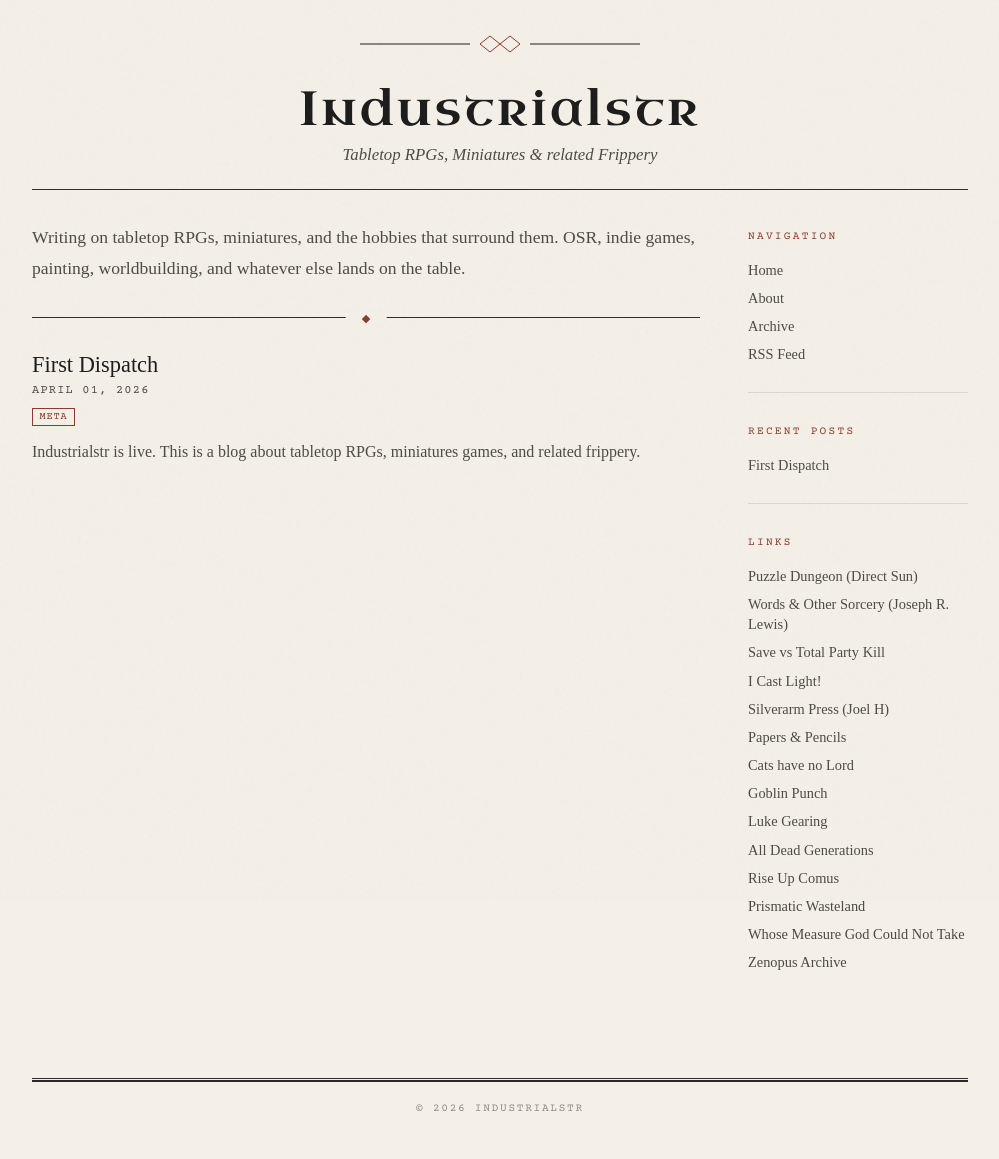
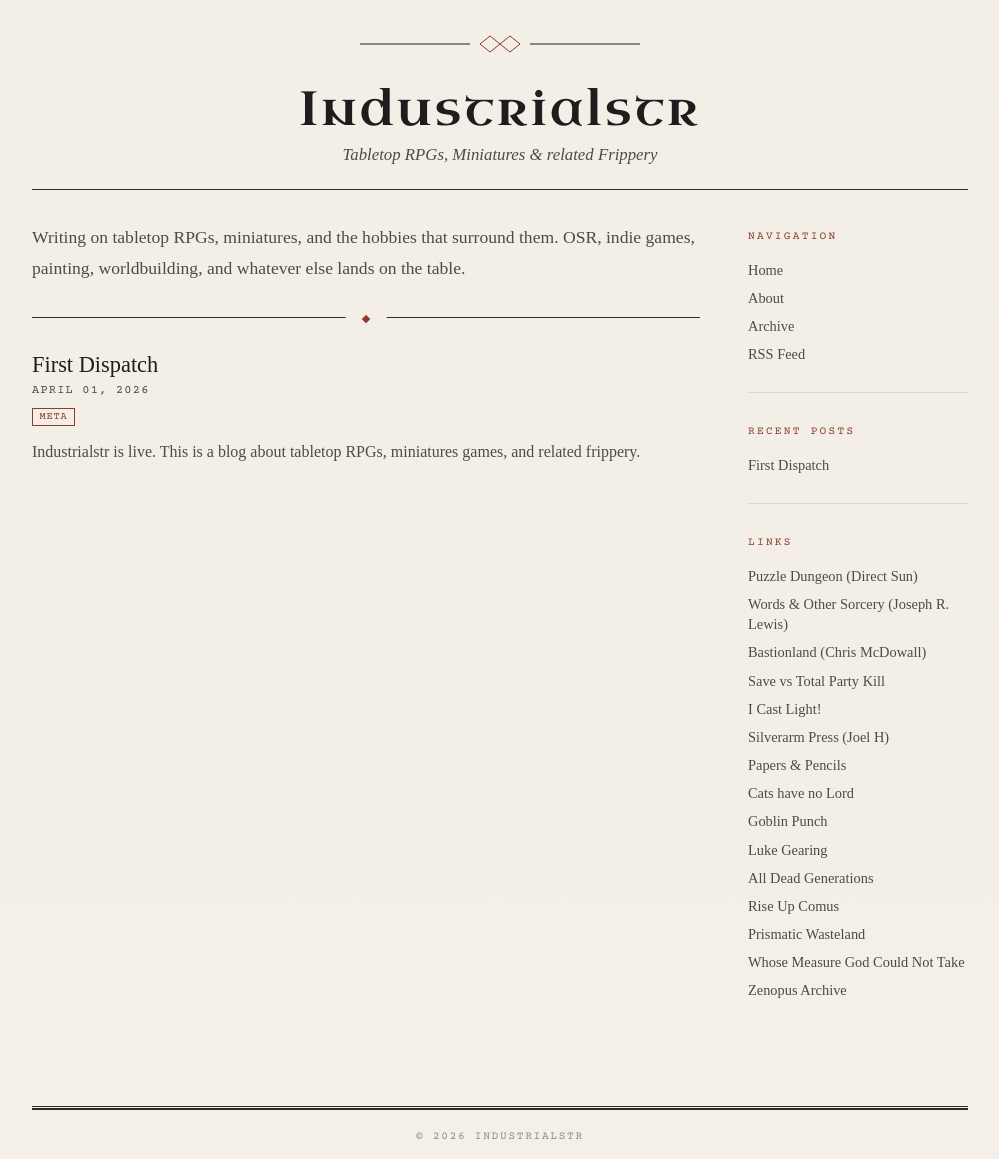
Before and after one commit to industrialstr/industrialstr.github.io, a Jekyll site: the page built from index.md, in a window 1280 px wide. Shown: the whole page, without its empty margins (140-1139 px from the left). Built offline with Jekyll 4.4.1, drawn with Linux system fonts in a browser that asks for light colours; some web fonts are replaced; before the commit the page ends 1131 px from its top, so only the background shows below that.

Commit message:
Update _config.yml

```diff
--- a/_config.yml
+++ b/_config.yml
@@ -19,6 +19,8 @@ blogroll:
     url: https://puzzledungeon.com/
   - name: Words & Other Sorcery (Joseph R. Lewis)
     url:  https://www.josephrlewis.com/
+  - name: Bastionland (Chris McDowall)
+    url: https://www.bastionland.com/
   - name: Save vs Total Party Kill
     url: https://save.vs.totalpartykill.ca/
   - name: I Cast Light!
```
